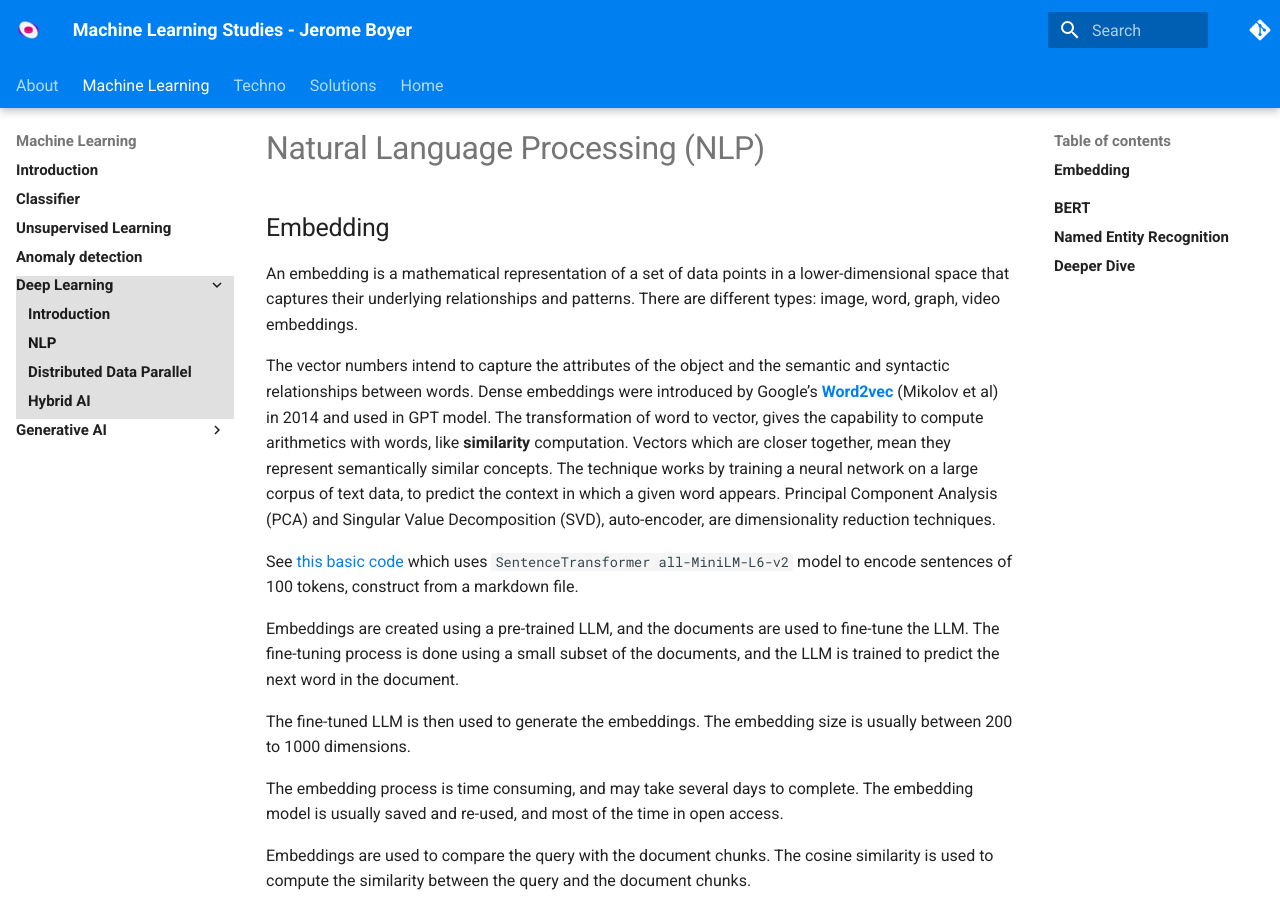
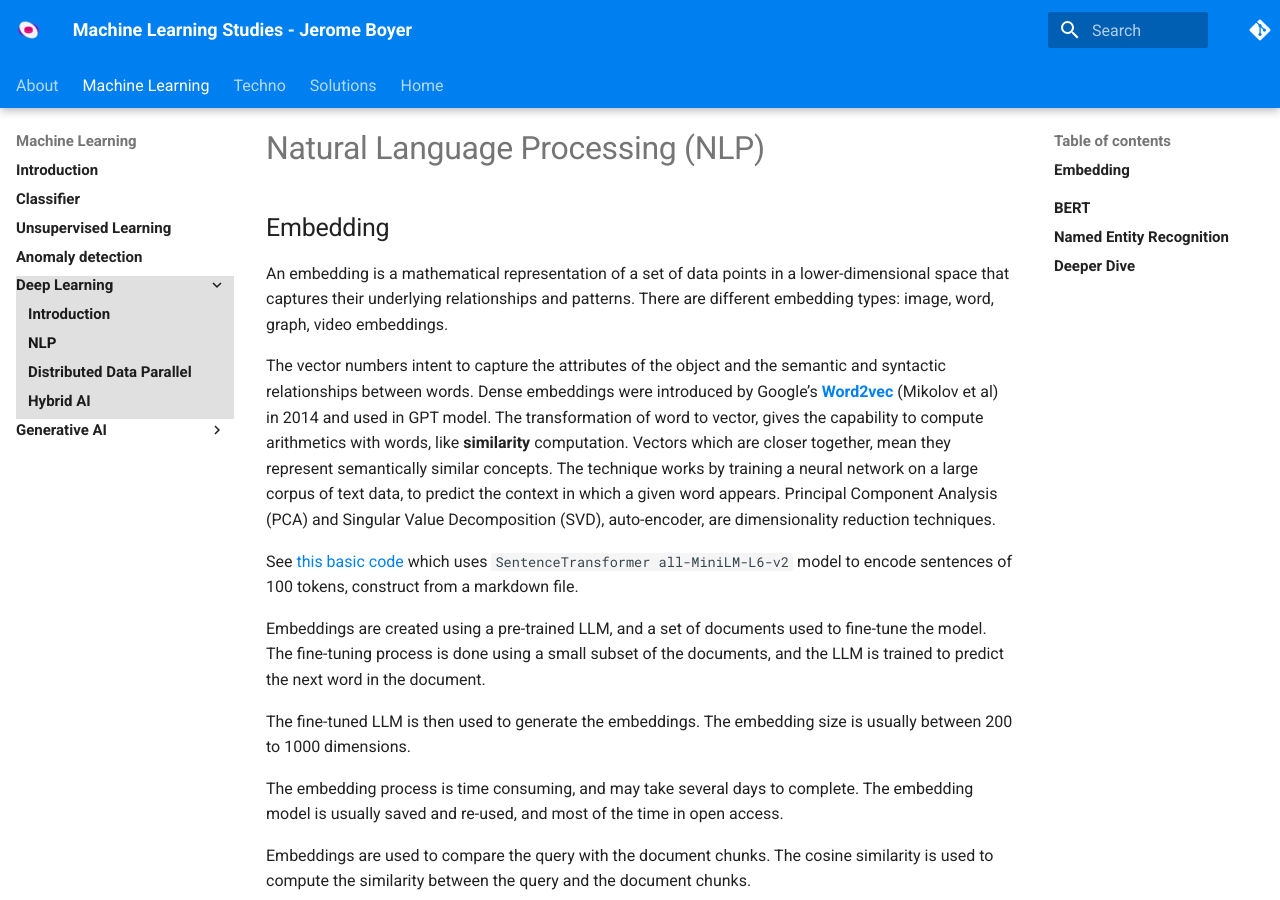
Before and after one commit to jbcodeforce/ML-studies, an MkDocs documentation site: the page built from docs/ml/nlp.md, in a window 1280 px wide and 900 px high. Built offline with MkDocs 1.6.1 and Material for MkDocs 9.7.7, drawn with Linux system fonts in a browser that asks for light colours; comment, search, counter and statistics services are not loaded.

Commit message:
Update nlp.md

```diff
--- a/docs/ml/nlp.md
+++ b/docs/ml/nlp.md
@@ -3,14 +3,14 @@
 
 ## Embedding
 
-An embedding is a mathematical representation of a set of data points in a lower-dimensional space that captures their underlying relationships and patterns. There are different types: image, word, graph, video embeddings.
+An embedding is a mathematical representation of a set of data points in a lower-dimensional space that captures their underlying relationships and patterns. There are different embedding types: image, word, graph, video embeddings.
 
-The vector numbers intend to capture the attributes of the object and the semantic and syntactic relationships between words. Dense embeddings were introduced by Google’s [**Word2vec**](https://arxiv.org/abs/1301.3781) (Mikolov et al) in 2014 and used in GPT model. The transformation of word to vector, gives the capability to compute arithmetics with words, like **similarity** computation. Vectors which are closer together, mean they represent semantically similar concepts.
+The vector numbers intent to capture the attributes of the object and the semantic and syntactic relationships between words. Dense embeddings were introduced by Google’s [**Word2vec**](https://arxiv.org/abs/1301.3781) (Mikolov et al) in 2014 and used in GPT model. The transformation of word to vector, gives the capability to compute arithmetics with words, like **similarity** computation. Vectors which are closer together, mean they represent semantically similar concepts.
 The technique works by training a neural network on a large corpus of text data, to predict the context in which a given word appears. Principal Component Analysis (PCA) and Singular Value Decomposition (SVD), auto-encoder, are dimensionality reduction techniques.
 
 See [this basic code](https://github.com/jbcodeforce/ML-studies/blob/master/llm-langchain/RAG/embeddings_hf.py) which uses `SentenceTransformer all-MiniLM-L6-v2` model to encode sentences of 100 tokens, construct from a markdown file.
 
-Embeddings are created using a pre-trained LLM, and the documents are used to fine-tune the LLM. The fine-tuning process is done using a small subset of the documents, and the LLM is trained to predict the next word in the document.
+Embeddings are created using a pre-trained LLM, and a set of documents used to fine-tune the model. The fine-tuning process is done using a small subset of the documents, and the LLM is trained to predict the next word in the document.
 
 The fine-tuned LLM is then used to generate the embeddings. The embedding size is usually between 200 to 1000 dimensions.
 
```
